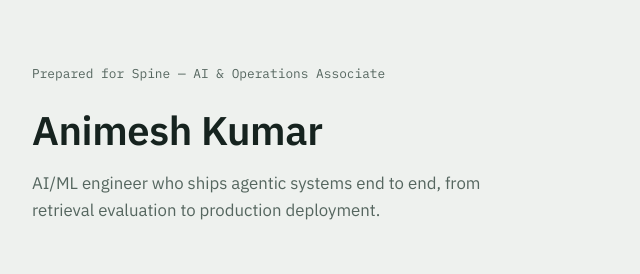
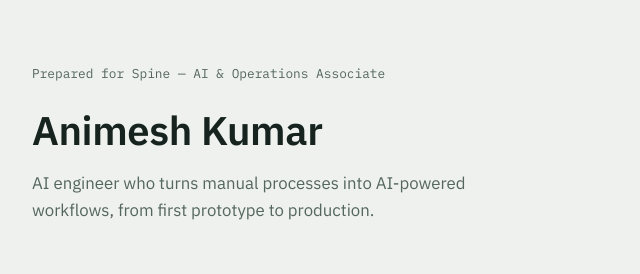
Before and after one commit to Animesh452/for, a plain HTML site: page spine/index.html in a window 1280 px wide. Shown: the top 274 px of the page, 292-932 px from the left. Drawn offline with Linux system fonts and the light colour scheme.

Commit message:
Update spine

```diff
--- a/spine/index.html
+++ b/spine/index.html
@@ -17,7 +17,7 @@
   <header class="hero">
     <p class="letterhead mono">Prepared for Spine — AI & Operations Associate</p>
     <h1 class="name">Animesh Kumar</h1>
-    <p class="positioning">AI/ML engineer who ships agentic systems end to end, from retrieval evaluation to production deployment.</p>
+    <p class="positioning">AI engineer who turns manual processes into AI-powered workflows, from first prototype to production.</p>
   </header>
 
   <section class="block" id="why">
```
